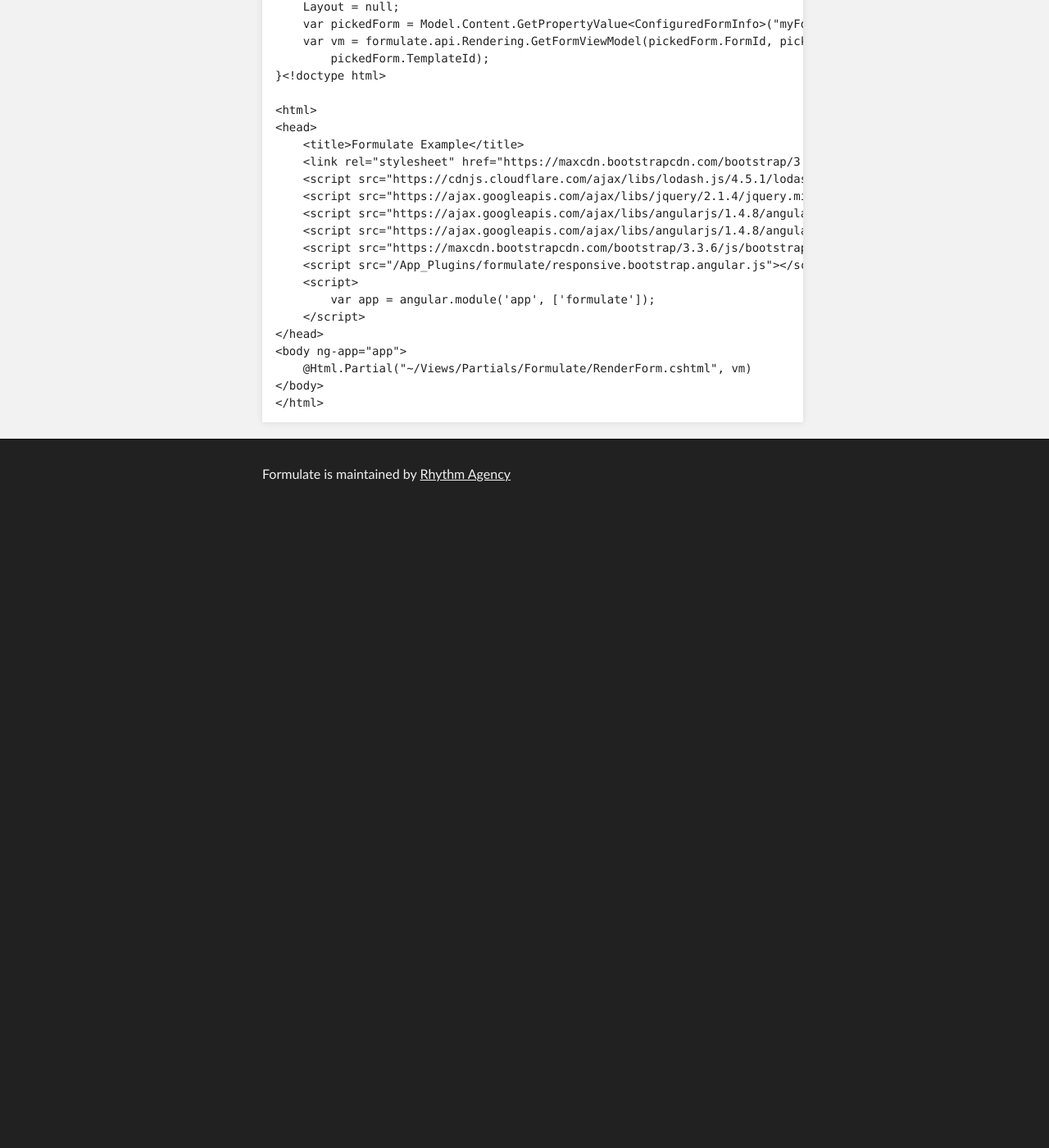
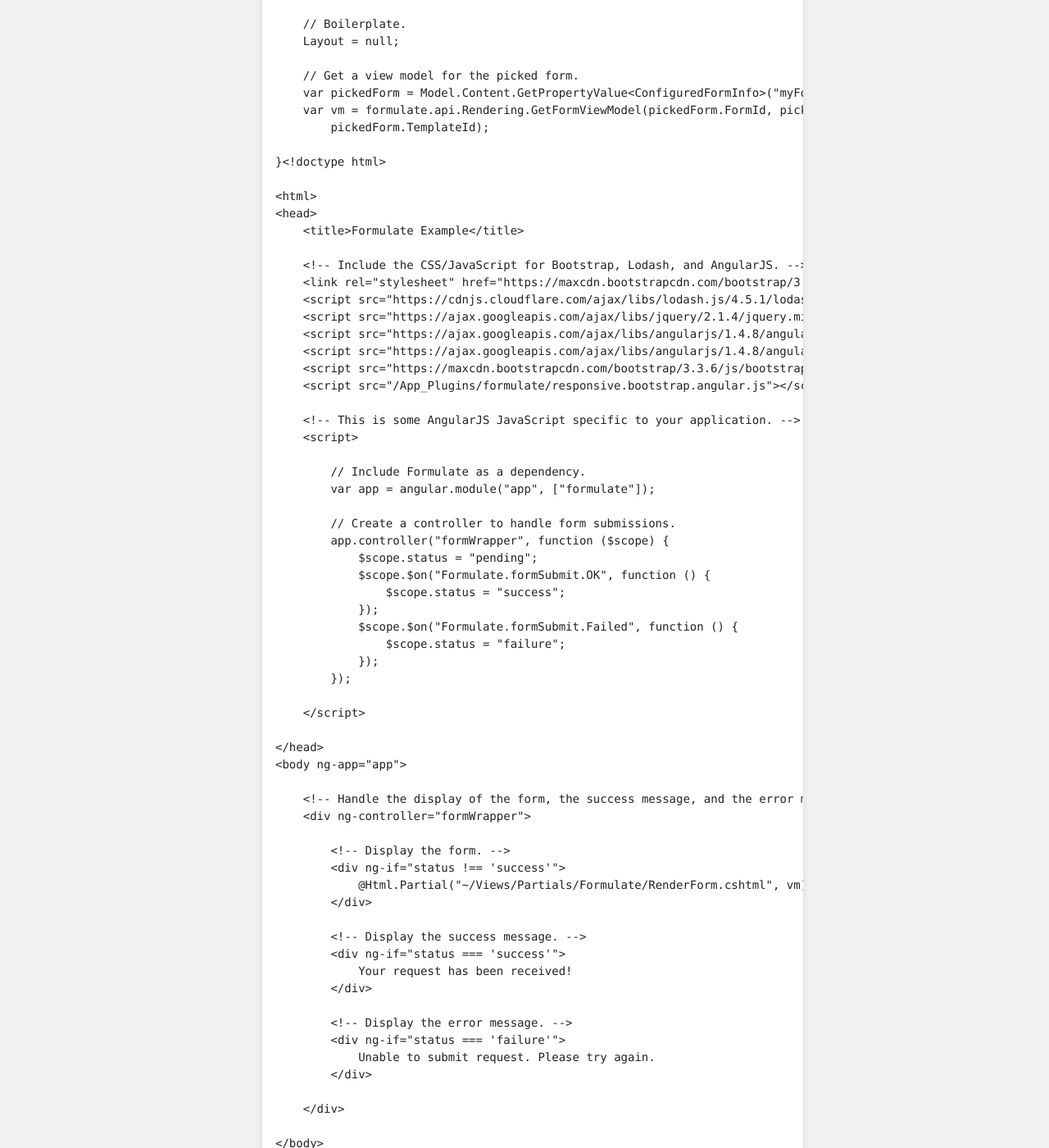
Before and after one commit to rhythmagency/formulate, a Jekyll site: the page built from getting-started.md, in a window 1280 px wide and 1400 px high, scrolled down 465 px. Shown: the whole window at 82% size. Built offline with Jekyll 4.4.1, drawn with Linux system fonts in a browser that asks for light colours; before the commit the page ends 1090 px from its top, so only the background shows below that.

Commit message:
Added event handling to getting started code snippet.

````diff
--- a/getting-started.md
+++ b/getting-started.md
@@ -10,15 +10,22 @@ You can render your picked form like this (this assumes the form picker property
 @using formulate.app.Types
 @inherits Umbraco.Web.Mvc.UmbracoTemplatePage
 @{
+
+    // Boilerplate.
     Layout = null;
+
+    // Get a view model for the picked form.
     var pickedForm = Model.Content.GetPropertyValue<ConfiguredFormInfo>("myFormPicker");
     var vm = formulate.api.Rendering.GetFormViewModel(pickedForm.FormId, pickedForm.LayoutId,
         pickedForm.TemplateId);
+
 }<!doctype html>
 
 <html>
 <head>
     <title>Formulate Example</title>
+
+    <!-- Include the CSS/JavaScript for Bootstrap, Lodash, and AngularJS. -->
     <link rel="stylesheet" href="https://maxcdn.bootstrapcdn.com/bootstrap/3.3.6/css/bootstrap.min.css" />
     <script src="https://cdnjs.cloudflare.com/ajax/libs/lodash.js/4.5.1/lodash.min.js"></script>
     <script src="https://ajax.googleapis.com/ajax/libs/jquery/2.1.4/jquery.min.js"></script>
@@ -26,12 +33,49 @@ You can render your picked form like this (this assumes the form picker property
     <script src="https://ajax.googleapis.com/ajax/libs/angularjs/1.4.8/angular-messages.min.js"></script>
     <script src="https://maxcdn.bootstrapcdn.com/bootstrap/3.3.6/js/bootstrap.min.js" integrity="sha384-0mSbJDEHialfmuBBQP6A4Qrprq5OVfW37PRR3j5ELqxss1yVqOtnepnHVP9aJ7xS" crossorigin="anonymous"></script>
     <script src="/App_Plugins/formulate/responsive.bootstrap.angular.js"></script>
+
+    <!-- This is some AngularJS JavaScript specific to your application. -->
     <script>
-        var app = angular.module('app', ['formulate']);
+
+        // Include Formulate as a dependency.
+        var app = angular.module("app", ["formulate"]);
+
+        // Create a controller to handle form submissions.
+        app.controller("formWrapper", function ($scope) {
+            $scope.status = "pending";
+            $scope.$on("Formulate.formSubmit.OK", function () {
+                $scope.status = "success";
+            });
+            $scope.$on("Formulate.formSubmit.Failed", function () {
+                $scope.status = "failure";
+            });
+        });
+
     </script>
+
 </head>
 <body ng-app="app">
-    @Html.Partial("~/Views/Partials/Formulate/RenderForm.cshtml", vm)
+
+    <!-- Handle the display of the form, the success message, and the error message. -->
+    <div ng-controller="formWrapper">
+
+        <!-- Display the form. -->
+        <div ng-if="status !== 'success'">
+            @Html.Partial("~/Views/Partials/Formulate/RenderForm.cshtml", vm)
+        </div>
+
+        <!-- Display the success message. -->
+        <div ng-if="status === 'success'">
+            Your request has been received!
+        </div>
+
+        <!-- Display the error message. -->
+        <div ng-if="status === 'failure'">
+            Unable to submit request. Please try again.
+        </div>
+
+    </div>
+
 </body>
 </html>
 ```
````
